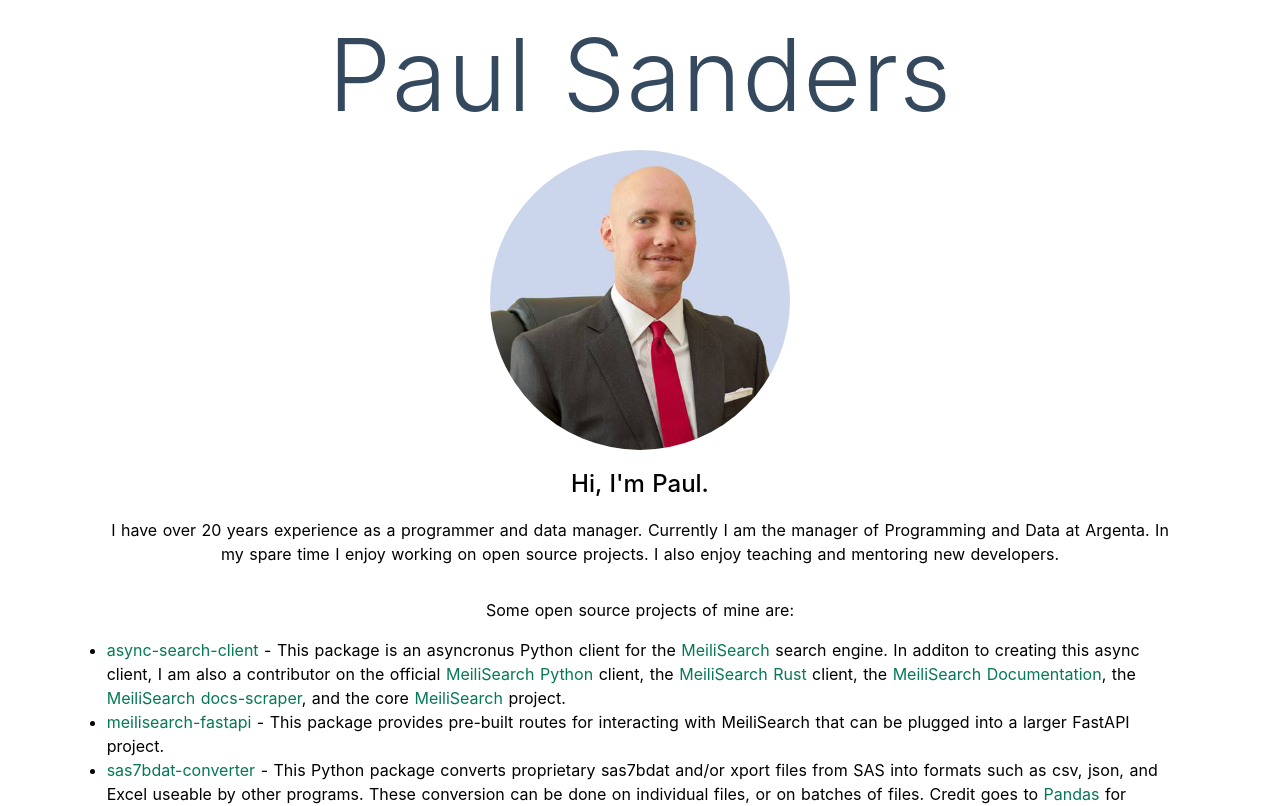
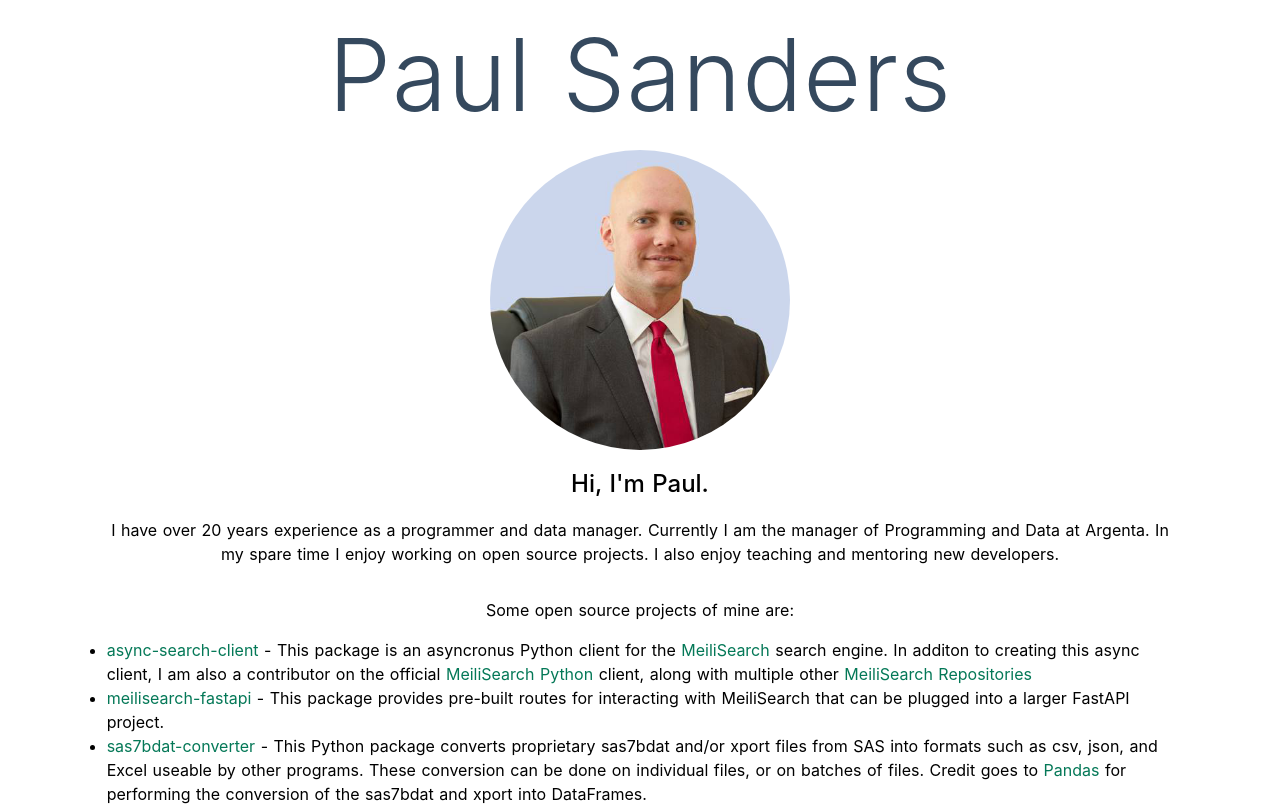
Before and after one commit to sanders41/sanders41.github.io, a Nuxt app: page / in a window 1280 px wide. Shown: the top 806 px of the page. Built offline with nearby package versions, Linux system fonts and the light colour scheme.

Commit message:
Updating projects info

```diff
--- a/components/Projects.vue
+++ b/components/Projects.vue
@@ -7,13 +7,8 @@
         <a href="https://www.meilisearch.com/">MeiliSearch</a> search engine. In additon to
         creating this async client, I am also a contributor on the official
         <a href="https://github.com/meilisearch/meilisearch-python">MeiliSearch Python</a>
-        client, the
-        <a href="https://github.com/meilisearch/meilisearch-rust">MeiliSearch Rust</a>
-        client, the
-        <a href="https://github.com/meilisearch/documentation">MeiliSearch Documentation</a>,
-        the <a href="https://github.com/meilisearch/docs-scraper">MeiliSearch docs-scraper</a>,
-        and the core <a href="https://github.com/meilisearch/MeiliSearch">MeiliSearch</a>
-        project.
+        client, along with multiple other
+        <a href="https://github.com/meilisearch">MeiliSearch Repositories</a>
       </li>
       <li>
         <a href="https://github.com/sanders41/meilisearch-fastapi">meilisearch-fastapi</a>
```
Also changed, not shown: 1 other file (tests, documents, lock files or other folders).
